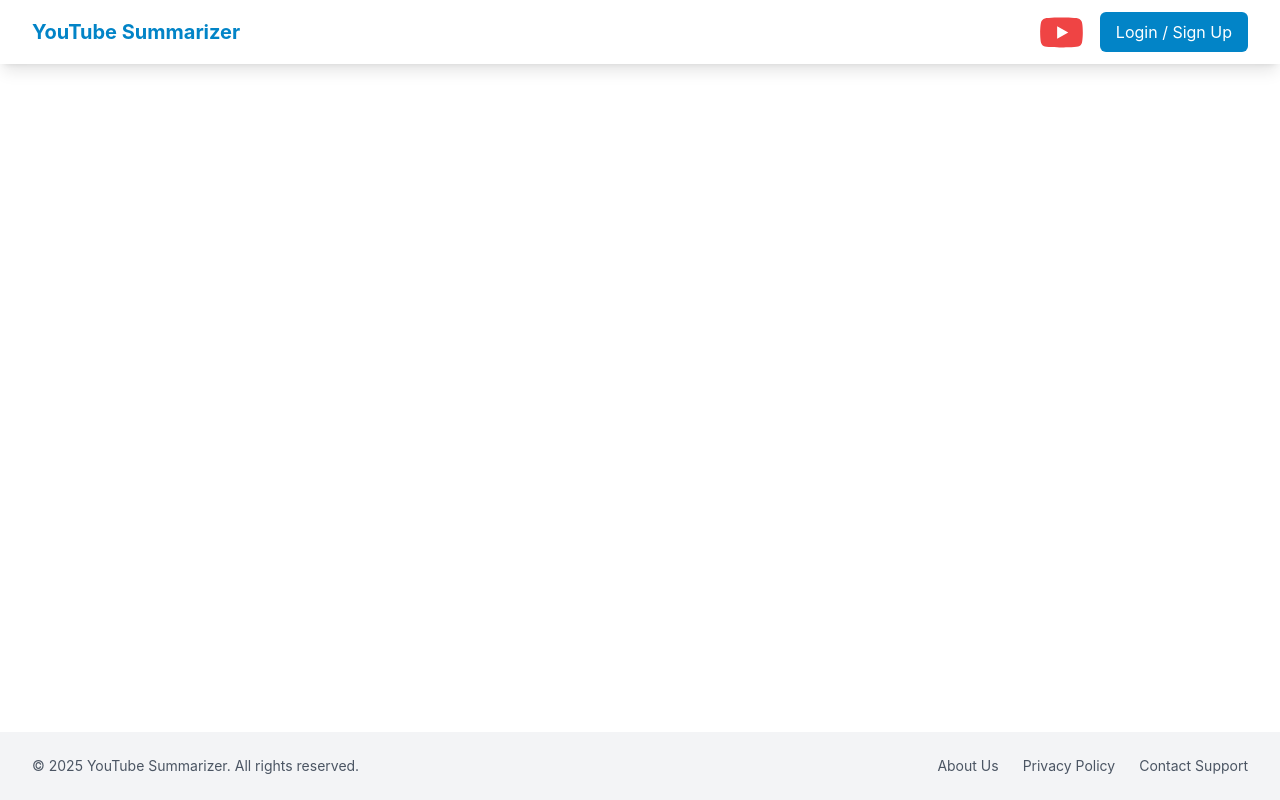
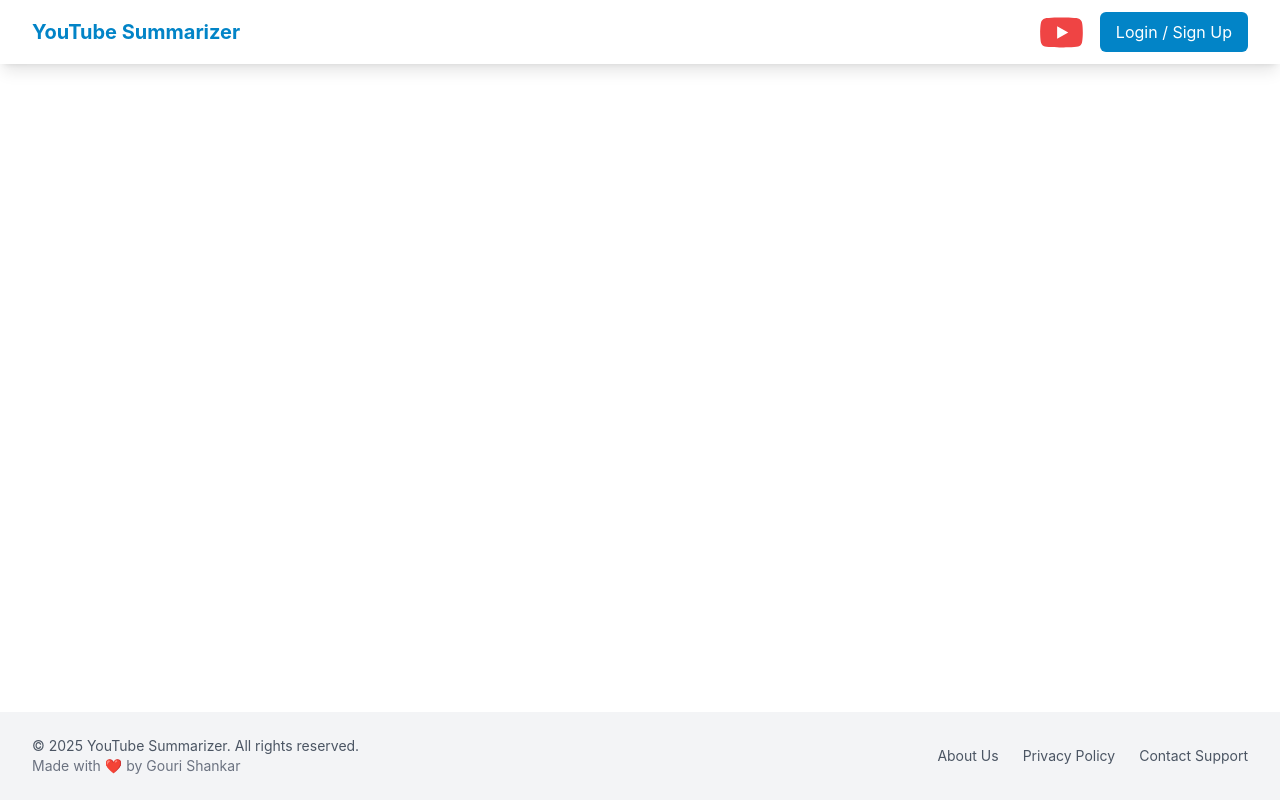
Before and after one commit to Leskarx/YouTube-Video-Summarizer, a React (Vite) app: page /summary in a window 1280 px wide. Built offline with nearby package versions, Linux system fonts and the light colour scheme; no server answers.

Commit message:
footer changed

```diff
--- a/src/components/Footer.jsx
+++ b/src/components/Footer.jsx
@@ -6,7 +6,9 @@ function Footer() {
       <div className="max-w-7xl mx-auto px-4 py-6 sm:px-6 lg:px-8">
         <div className="flex flex-col sm:flex-row justify-between items-center space-y-4 sm:space-y-0">
           <div className="text-gray-600 text-sm">
-            © {new Date().getFullYear()} YouTube Summarizer. All rights reserved.
+            <span>© {new Date().getFullYear()} YouTube Summarizer. All rights reserved.</span>
+            <br />
+            <span className="text-gray-500">Made with ❤️ by Gouri Shankar</span>
           </div>
           <div className="flex space-x-6">
             <Link to="/about" className="text-gray-600 hover:text-primary-600 text-sm">
```
